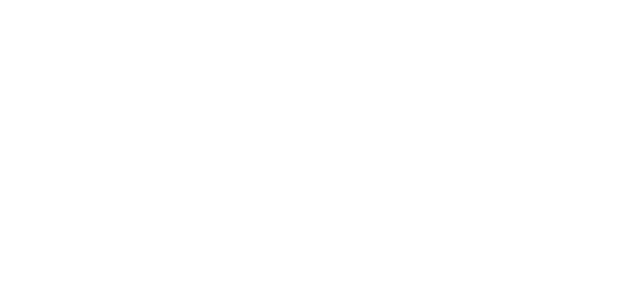
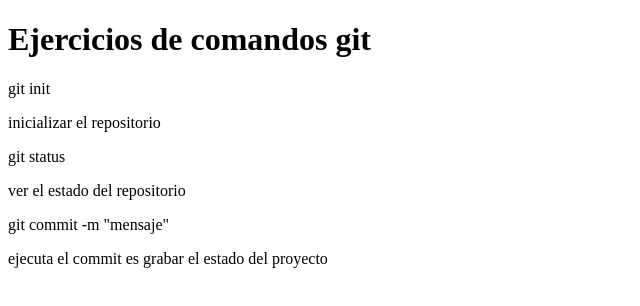
Before and after one commit to alexanderj-mm/proyecto_web, a plain HTML site: page index.html in a window 1280 px wide. Shown: the whole page, without its empty margins (0-640 px from the left). Drawn offline with Linux system fonts and the light colour scheme.

Commit message:
se ingresa informacion basica de git en index.html

```diff
--- a/index.html
+++ b/index.html
@@ -6,6 +6,13 @@
     <title>Document</title>
 </head>
 <body>
+  <H1>Ejercicios de comandos git</H1>
+  <p>git init</p>
+  <p>inicializar el repositorio</p>
+  <p>git status</p>
+  <p>ver el estado del repositorio</p>
+  <p>git commit -m "mensaje"</p>
+  <p>ejecuta el commit es grabar el estado del proyecto</p>
 
 </body>
 </html>
```
